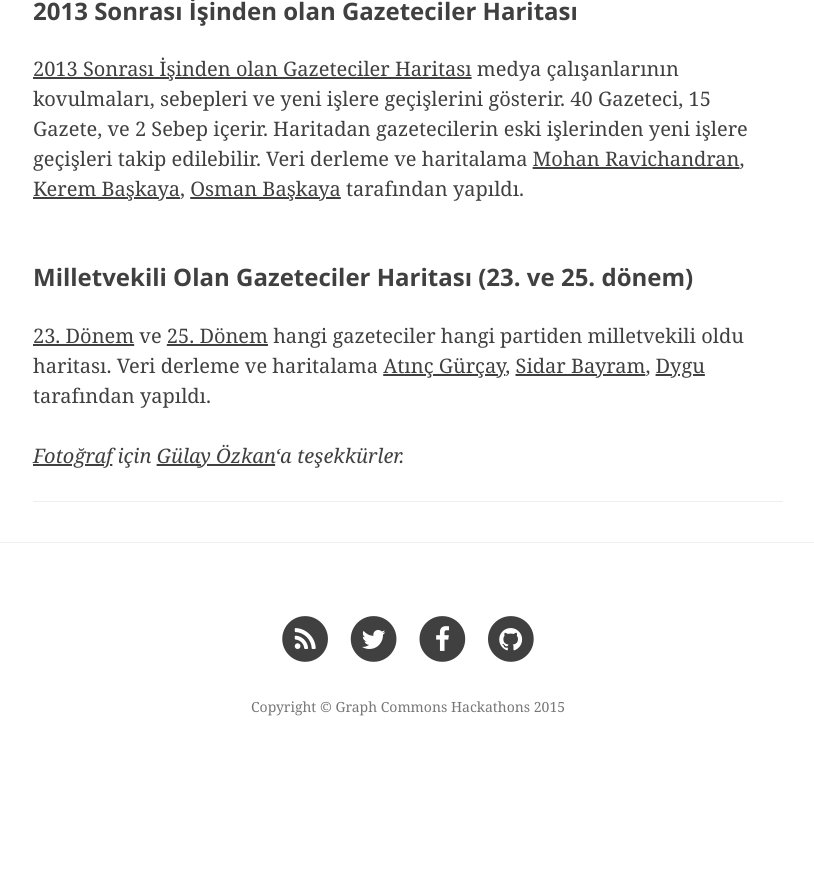
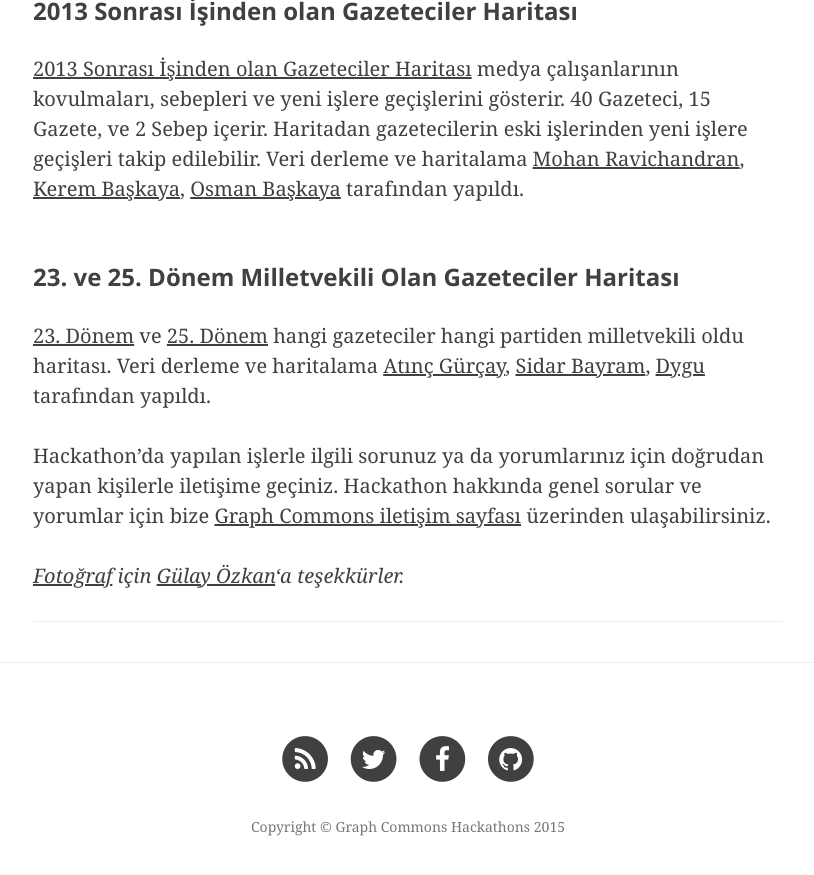
Before and after one commit to graphcommons/hackathons, a Jekyll site: the page built from _posts/2015-08-21-istanbul-yapisal-gazetecilik-dokumentasyon.md, in a window 1280 px wide and 900 px high, scrolled down 4451 px. Shown: the top 875 px of the window, without its empty margins (232-1046 px from the left). Built offline with Jekyll 4.4.1, drawn with Linux system fonts in a browser that asks for light colours; nearby versions of some CDN libraries; before the commit the page ends 5233 px from its top, so only the background shows below that.

Commit message:
iletişim added

```diff
--- a/_posts/2015-08-21-istanbul-yapisal-gazetecilik-dokumentasyon.md
+++ b/_posts/2015-08-21-istanbul-yapisal-gazetecilik-dokumentasyon.md
@@ -66,7 +66,9 @@ Hackathon'da programatik ya da manuel olarak derlenen verilerden interaktif ağ
 [2013 Sonrası İşinden olan Gazeteciler Haritası](https://graphcommons.com/graphs/fd7b810b-be69-4fd9-838a-1ab9b67bd7bf) medya çalışanlarının kovulmaları, sebepleri ve yeni işlere geçişlerini gösterir. 40 Gazeteci, 15 Gazete, ve 2 Sebep içerir. Haritadan gazetecilerin eski işlerinden yeni işlere geçişleri takip edilebilir. Veri derleme ve haritalama [Mohan Ravichandran](https://graphcommons.com/users/656e50bd-1a46-4b81-b892-f85704b9c17c), [Kerem Başkaya](https://graphcommons.com/users/2a0b6ef6-cc7d-4e24-b182-ffcd818b5cf3), [Osman Başkaya](https://graphcommons.com/users/93a01de5-a445-400d-8a1a-9e485cbd3fc8) tarafından yapıldı.
 
 
-### Milletvekili Olan Gazeteciler Haritası (23. ve 25. dönem)
+### 23. ve 25. Dönem Milletvekili Olan Gazeteciler Haritası
 [23. Dönem](https://graphcommons.com/graphs/7990bec9-d50b-4765-baf8-3421ae5b17bd) ve [25. Dönem](https://graphcommons.com/graphs/3426266e-32cc-42d7-a0c7-32f943a61a5f) hangi gazeteciler hangi partiden milletvekili oldu haritası. Veri derleme ve haritalama [Atınç Gürçay](https://graphcommons.com/users/fc10d290-0cc4-4cf2-96ec-b524e885682f), [Sidar Bayram](https://graphcommons.com/users/591b6a83-b592-40c0-b94b-f1caaf197d40), [Dygu](https://graphcommons.com/users/61f56937-3f8d-4756-bf6a-838d5f80c51d) tarafından yapıldı.
 
+Hackathon'da yapılan işlerle ilgili sorunuz ya da yorumlarınız için doğrudan yapan kişilerle iletişime geçiniz. Hackathon hakkında genel sorular ve yorumlar için bize [Graph Commons iletişim sayfası](https://graphcommons.com/contact) üzerinden ulaşabilirsiniz.
+
 _[Fotoğraf](https://twitter.com/gulayozkan/status/643096200271556608) için [Gülay Özkan](https://twitter.com/gulayozkan)'a teşekkürler._
```
